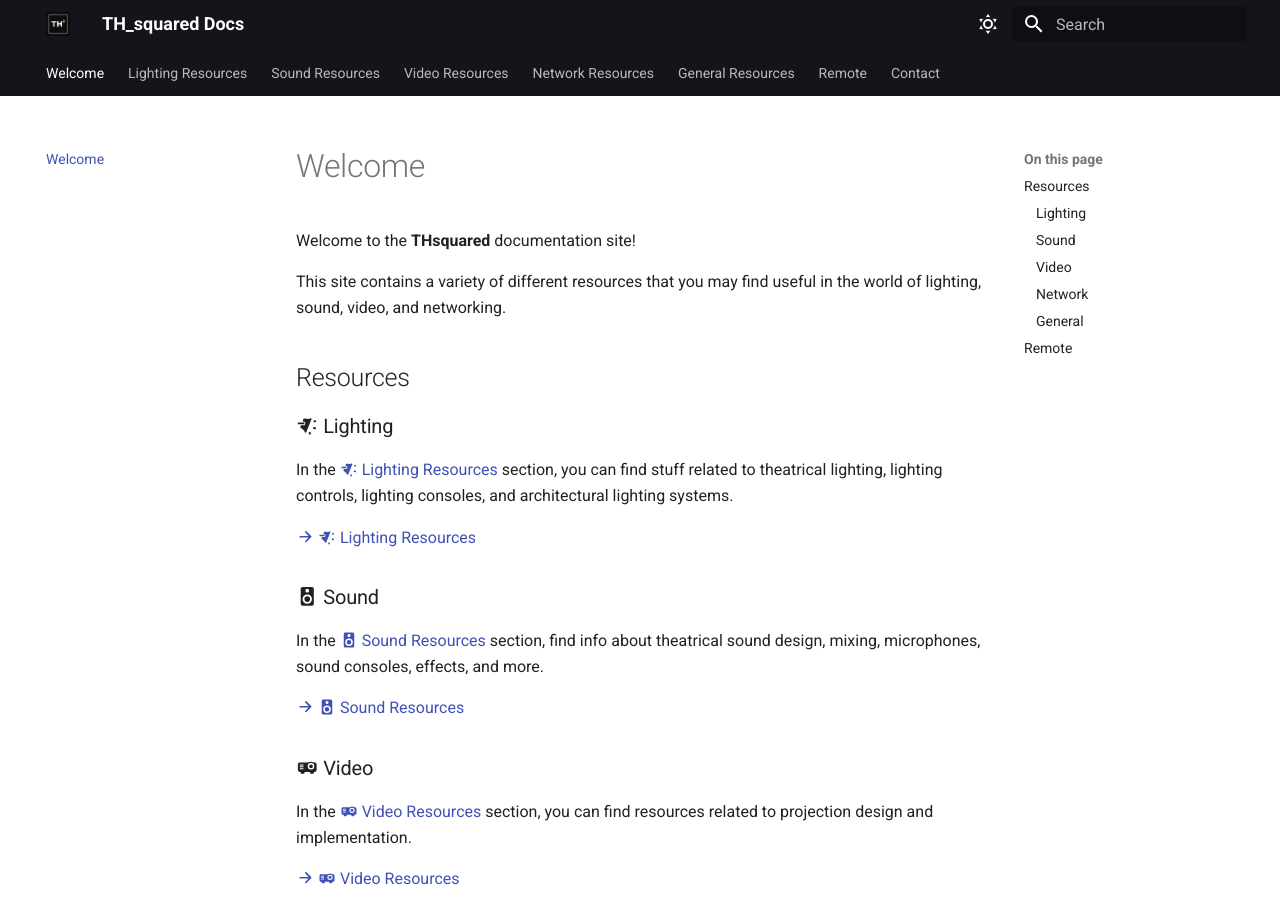
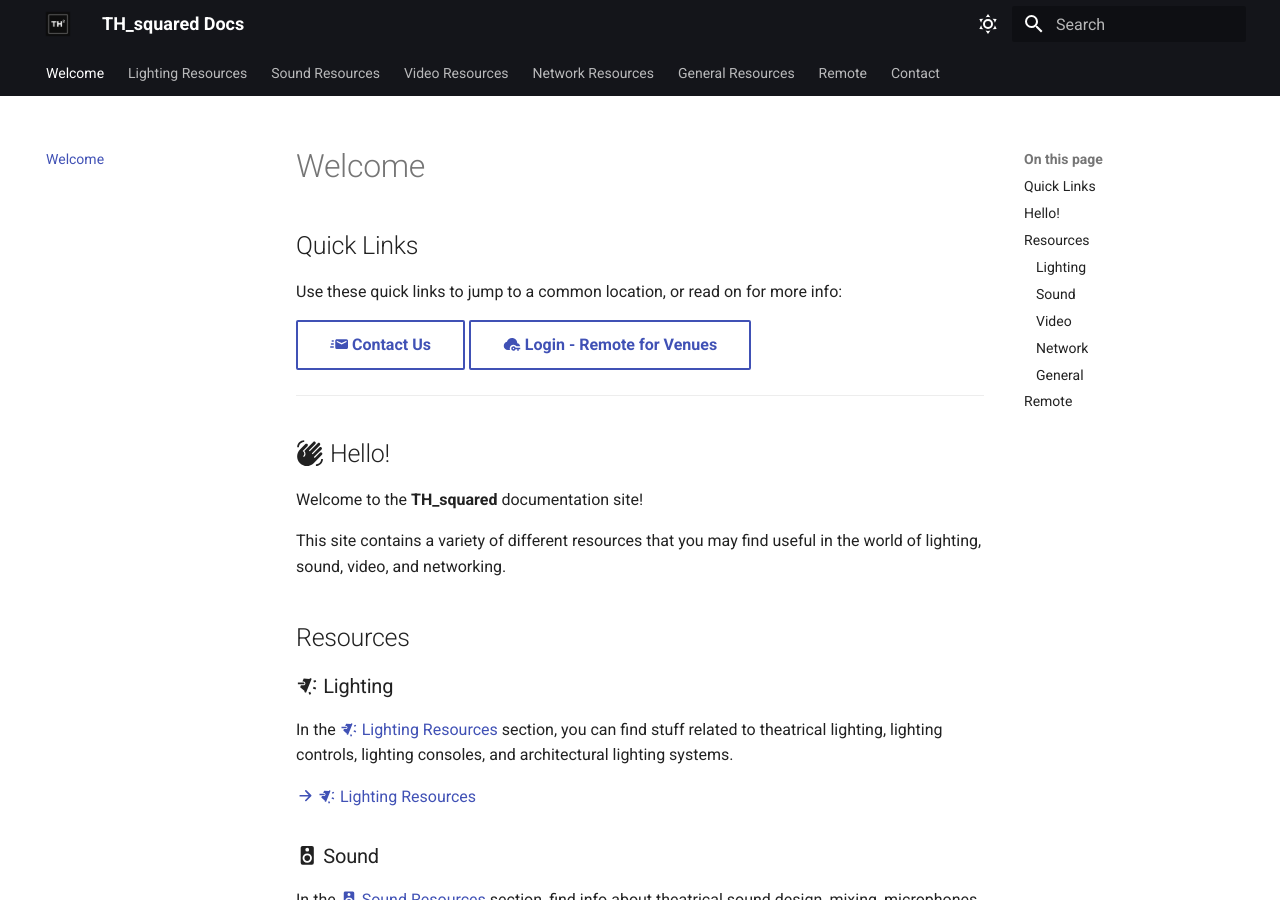
Before and after one commit to thhsh/thsq-docs, an MkDocs documentation site: the page built from docs/index.md, in a window 1280 px wide and 900 px high. Built offline with MkDocs 1.6.1 and Material for MkDocs 9.7.7, drawn with Linux system fonts in a browser that asks for light colours; comment, search, counter and statistics services are not loaded.

Commit message:
Update index.md

```diff
--- a/docs/index.md
+++ b/docs/index.md
@@ -1,8 +1,16 @@
 # Welcome
+## Quick Links
+Use these quick links to jump to a common location, or read on for more info:
 
-Welcome to the **THsquared** documentation site!
+[:material-email-fast: Contact Us](Contact/index.md){ .md-button }  [:material-cloud-key: Login - Remote for Venues](Contact/index.md){ .md-button }
+
+---
+
+## :material-hand-wave: Hello!
+Welcome to the **TH_squared** documentation site!
 
 This site contains a variety of different resources that you may find useful in the world of lighting, sound, video, and networking.
+
 
 ## Resources
 ### :material-light-flood-down: Lighting
```
Also changed, not shown: other parts of docs/index.md (+2 -2 lines).
